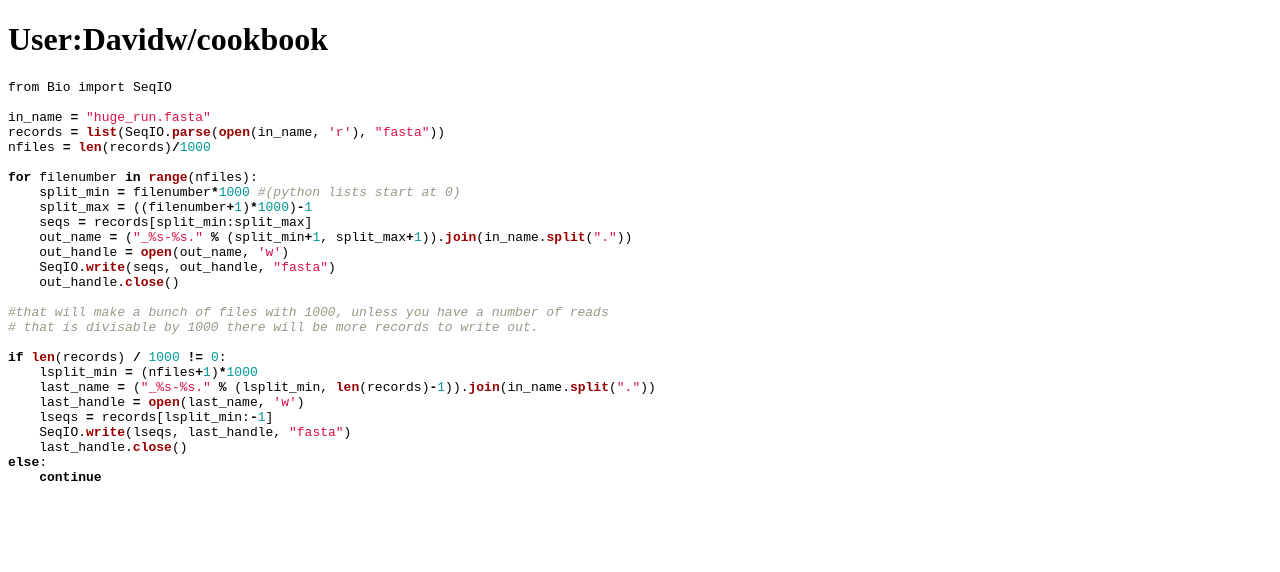
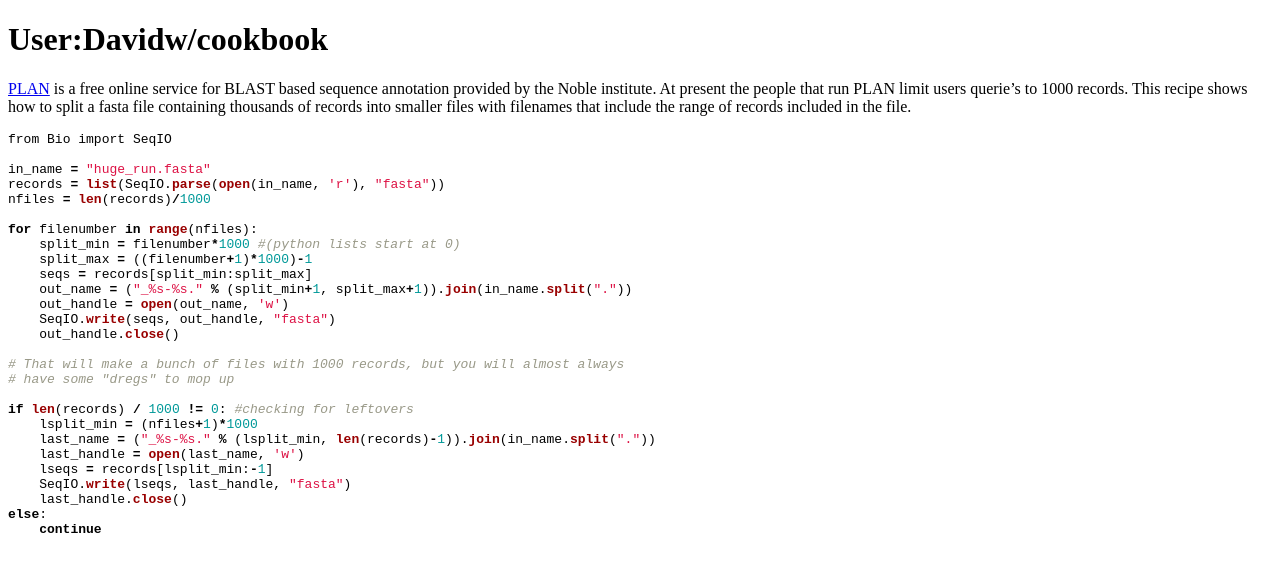
Before and after one commit to biopython/biopython.github.io, a Jekyll site: the page built from wiki/User_Davidw/cookbook.md, in a window 1280 px wide. Shown: the top 572 px of the page. Built offline with Jekyll 4.4.1, drawn with Linux system fonts in a browser that asks for light colours.

Commit message:
Change to wiki page

````diff
--- a/wiki/User_Davidw/cookbook.md
+++ b/wiki/User_Davidw/cookbook.md
@@ -3,6 +3,13 @@ title: User:Davidw/cookbook
 permalink: wiki/User:Davidw/cookbook
 layout: wiki
 ---
+
+[PLAN](http://bioinfo.noble.org/plan) is a free online service for BLAST
+based sequence annotation provided by the Noble institute. At present
+the people that run PLAN limit users querie's to 1000 records. This
+recipe shows how to split a fasta file containing thousands of records
+into smaller files with filenames that include the range of records
+included in the file.
 
 ``` python
 from Bio import SeqIO
@@ -20,10 +27,10 @@ for filenumber in range(nfiles):
     SeqIO.write(seqs, out_handle, "fasta")
     out_handle.close()
 
-#that will make a bunch of files with 1000, unless you have a number of reads
-# that is divisable by 1000 there will be more records to write out.
+# That will make a bunch of files with 1000 records, but you will almost always
+# have some "dregs" to mop up
 
-if len(records) / 1000 != 0:
+if len(records) / 1000 != 0: #checking for leftovers
     lsplit_min = (nfiles+1)*1000
     last_name = ("_%s-%s." % (lsplit_min, len(records)-1)).join(in_name.split("."))
     last_handle = open(last_name, 'w')
````
Also changed, not shown: 1 other file.
